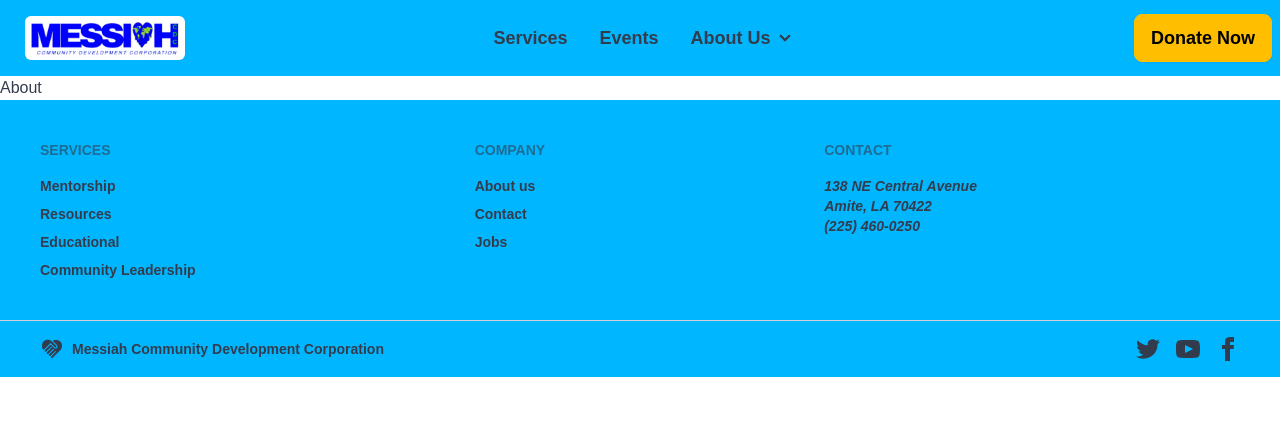
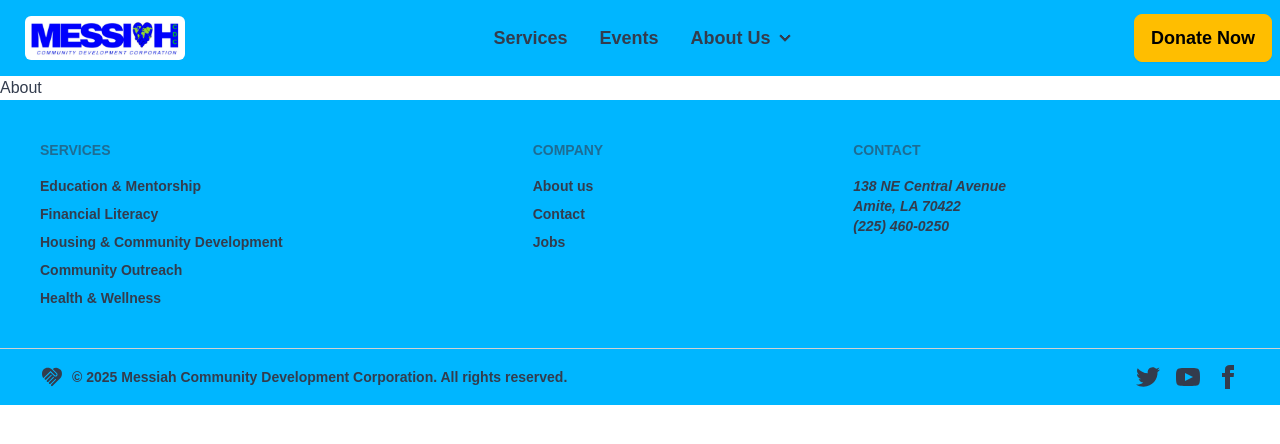
Before and after one commit to Laqwanda-Nettles/messiah-house, a Next.js app: page /about in a window 1280 px wide. Shown: the top 444 px of the page. Built offline with nearby package versions, Linux system fonts and the light colour scheme; a web font is replaced by a local one.

Commit message:
updated footer to dynamically fetch links from api

```diff
--- a/src/components/Footer.jsx
+++ b/src/components/Footer.jsx
@@ -1,30 +1,59 @@
 import Link from "next/link";
+import { useEffect, useState } from "react";
 
 export default function Footer() {
+  const [services, setServices] = useState([]);
+  const [loading, setLoading] = useState(true);
+
+  useEffect(() => {
+    const fetchServices = async () => {
+      try {
+        const response = await fetch("/api/services");
+
+        if (!response.ok) {
+          throw new Error("Failed to fetch services");
+        }
+
+        const data = await response.json();
+        setServices(data.services);
+      } catch (error) {
+        console.error("Error fetching services:", error);
+      } finally {
+        setLoading(false);
+      }
+    };
+
+    fetchServices();
+  }, []);
+
   return (
     <>
       <footer className="footer bg-info text-base-content p-10 font-semibold">
         <nav>
           <h6 className="footer-title font-bold">Services</h6>
-          <Link href={"/"} className="link link-hover">
-            Mentorship
-          </Link>
-          <Link href={"/"} className="link link-hover">
-            Resources
-          </Link>
-          <Link href={"/"} className="link link-hover">
-            Educational
-          </Link>
-          <Link href={"/"} className="link link-hover">
-            Community Leadership
-          </Link>
+          {loading ? (
+            <p className="text-sm">Loading services...</p>
+          ) : (
+            services.map((service, index) => (
+              <Link
+                key={index}
+                href={`/services#${service.category
+                  .toLowerCase()
+                  .replace(/\s+/g, "-")}`}
+                className="link link-hover"
+                scroll={false}
+              >
+                {service.category}
+              </Link>
+            ))
+          )}
         </nav>
         <nav>
           <h6 className="footer-title font-bold">Company</h6>
           <Link href={"/about"} className="link link-hover">
             About us
           </Link>
-          <Link href={"/"} className="link link-hover">
+          <Link href={"/about#contact"} className="link link-hover">
             Contact
           </Link>
           <Link href={"/"} className="link link-hover">
@@ -54,7 +83,8 @@
             ></path>
           </svg>
           <p className="font-semibold">
-            Messiah Community Development Corporation
+            &copy; {new Date().getFullYear()} Messiah Community Development
+            Corporation. All rights reserved.
           </p>
         </aside>
         <nav className="md:place-self-center md:justify-self-end">
```
